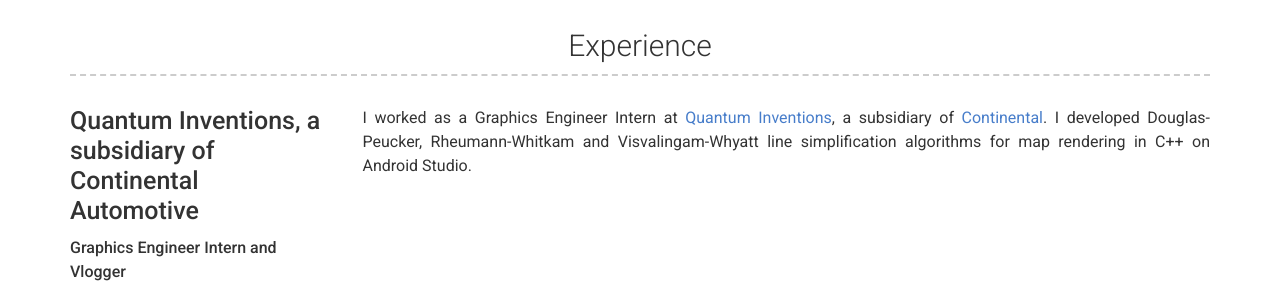
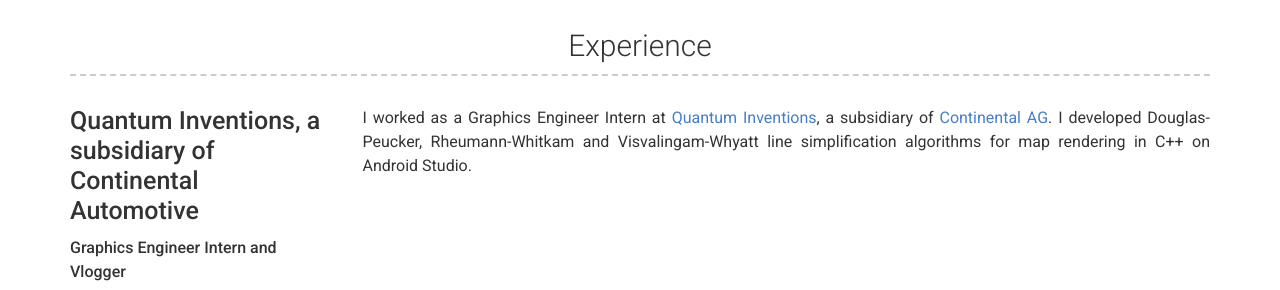
Before and after one commit to AnuKritiW/modern-resume-theme-site, a Jekyll site: the page built from index.md, in a window 1280 px wide and 900 px high, scrolled down 858 px. Shown: the part 152-442 px from the top of the window. Built offline with Jekyll 4.4.1, drawn with Linux system fonts in a browser that asks for light colours.

```diff
--- a/_data/experience.yml
+++ b/_data/experience.yml
@@ -5,5 +5,5 @@
   # quote: >
   #  Solving 21st century problems by diging holes and making game changing products like the *not a flamethrower*
   description: | # this will include new lines to allow paragraphs
-    I worked as a Graphics Engineer Intern at [Quantum Inventions](http://www.quantuminventions.com/), a subsidiary of [Continental](https://www.continental.com/en).
+    I worked as a Graphics Engineer Intern at [Quantum Inventions](http://www.quantuminventions.com/), a subsidiary of [Continental AG](https://www.continental.com/en).
     I developed Douglas-Peucker, Rheumann-Whitkam and Visvalingam-Whyatt line simplification algorithms for map rendering in C++ on Android Studio.
```
